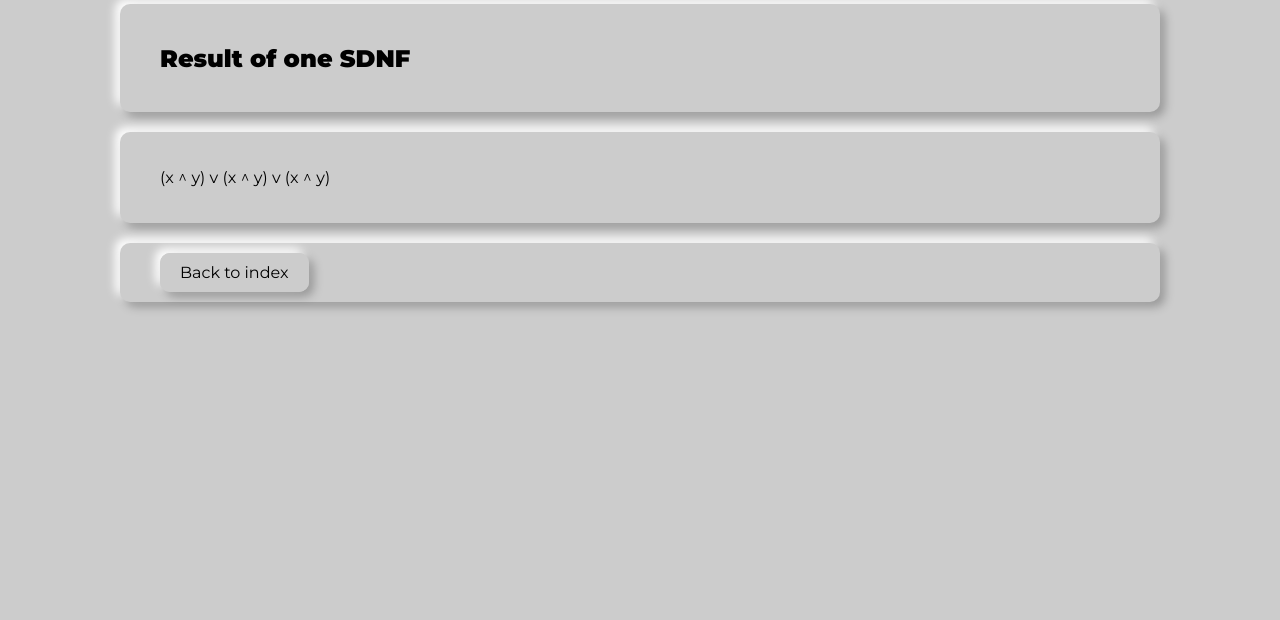
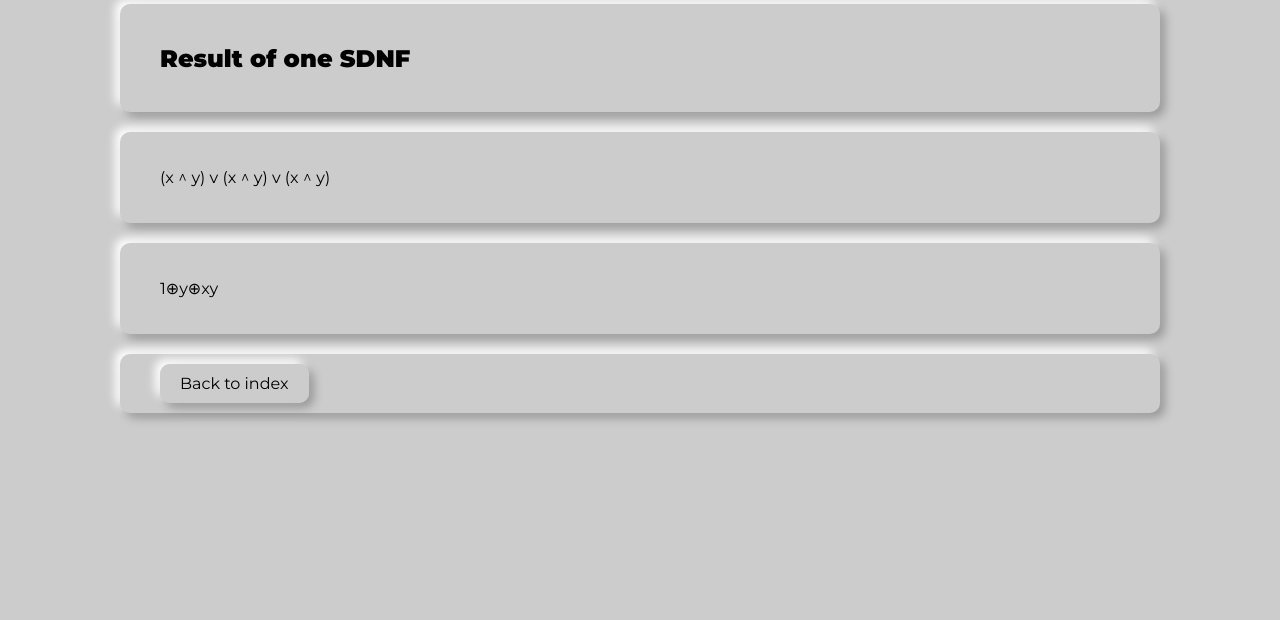
Before and after one commit to MaskedTrench/diskret-math, a Flask app: page /first in a window 1280 px wide. Shown: the part 968-1588 px from the top of the page. Before the commit the page ends 1278 px from the top, so only its background shows below. Run offline with Flask 2, Linux system fonts and the light colour scheme.

Commit message:
WIP: polinom

```diff
--- a/app.py
+++ b/app.py
@@ -1,8 +1,10 @@
+from distutils.command.build import build
 from flask import Flask, render_template
 from forms import (one_result, two_result, three_result,
                    fouth_result, five_result, six_result,
                    double_build_sknf, double_build_sdnf,
-                   third_build_sdnf, third_build_sknf
+                   third_build_sdnf, third_build_sknf,
+                   build_polinom
                    )
 
 app = Flask(__name__)
@@ -20,7 +22,8 @@ def first():
                            title='one',
                            result=res,
                            sknf=double_build_sknf(res),
-                           sdnf=double_build_sdnf(res)
+                           sdnf=double_build_sdnf(res),
+                           polinom = build_polinom(res, 0)
                           )
 
 
@@ -31,7 +34,8 @@ def second():
                            title='second',
                            result=res,
                            sknf=double_build_sknf(res),
-                           sdnf=double_build_sdnf(res)
+                           sdnf=double_build_sdnf(res),
+                           polinom = build_polinom(res, 1)
                           )
 
 
@@ -42,7 +46,8 @@ def third():
                            title='third',
                            result=res,
                            sknf=double_build_sknf(res),
-                           sdnf=double_build_sdnf(res)
+                           sdnf=double_build_sdnf(res),
+                           polinom = build_polinom(res, 2)
                           )
 
 
@@ -53,7 +58,8 @@ def fourth():
                            title='fourth',
                            result=res,
                            sknf=third_build_sknf(res),
-                           sdnf=third_build_sdnf(res)
+                           sdnf=third_build_sdnf(res),
+                           polinom = build_polinom(res, 3)
                           )
 
 
@@ -64,7 +70,8 @@ def fives():
                            title='fives',
                            result=res,
                            sknf=third_build_sknf(res),
-                           sdnf=third_build_sdnf(res)
+                           sdnf=third_build_sdnf(res),
+                           polinom = build_polinom(res, 4)
                           )
 
 
@@ -75,7 +82,8 @@ def sixth():
                            title='sixth',
                            result=res,
                            sknf=third_build_sknf(res),
-                           sdnf=third_build_sdnf(res)
+                           sdnf=third_build_sdnf(res),
+                           polinom = build_polinom(res, 5)
                           )
 
 if __name__ == '__main__':
--- a/forms.py
+++ b/forms.py
@@ -47,6 +47,18 @@ def third_build_sdnf(table):
             tmp = f"{tmp}({'-x' if table[0] == 0 else 'x'} ^ {'-y' if table[1] == 0 else 'y'} ^ {'-z' if table[2] == 0 else 'z'}) v "
     tmp = tmp[0:len(tmp)-3]
     return tmp
+
+
+def build_polinom(table, index):
+    res = {
+        0: "1⊕y⊕xy",
+        1: "1⊕y⊕x⊕xy",
+        2: "1⊕x",
+        3: "yz⊕x",
+        4: "1⊕z⊕y⊕x⊕xz⊕xy",
+        5: "1⊕xz⊕xy",
+    }
+    return res[index]
 
 
 def one_result():
--- a/templates/result_out.html
+++ b/templates/result_out.html
@@ -40,6 +40,9 @@
                 <p>{{ sdnf }}</p>
             </div>
             <div class="block">
+                <p>{{ polinom }}</p>
+            </div>
+            <div class="block">
                 <a href="/" class="button">Back to index</a>
             </div>
         </div>
--- a/templates/result_three.html
+++ b/templates/result_three.html
@@ -42,6 +42,9 @@
                 <p>{{ sdnf }}</p>
             </div>
             <div class="block">
+                <p>{{ polinom }}</p>
+            </div>
+            <div class="block">
                 <a href="/" class="button">Back to index</a>
             </div>
         </div>
```
